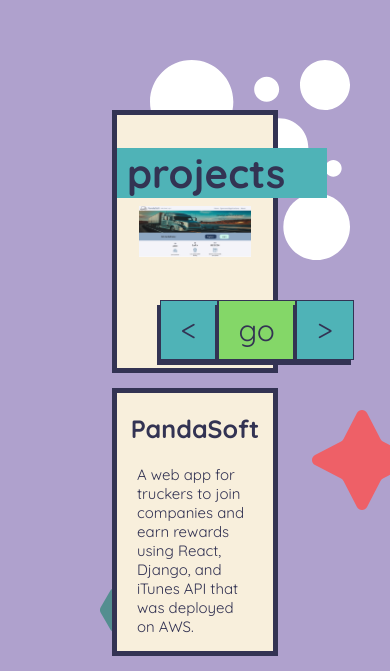
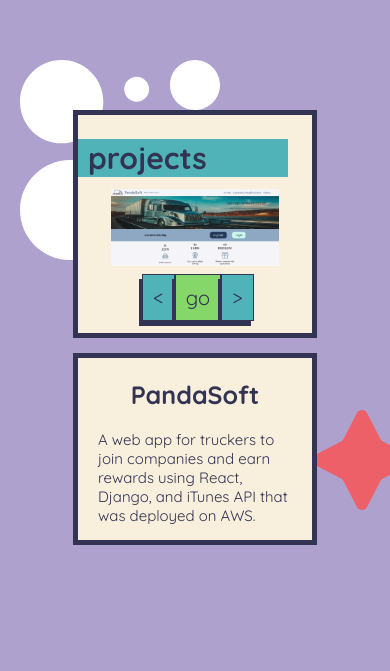
Before and after one commit to aileen-shi/react-portfolio, a React (Create React App) app: page / in a window 390 px wide. Shown: the part 2188-2859 px from the top of the page. After the commit the page ends 2748 px from the top, so only its background shows below. Built offline with nearby package versions, Linux system fonts and the light colour scheme.

Commit message:
Update project section for mobile size

```diff
--- a/src/components/Projects/index.scss
+++ b/src/components/Projects/index.scss
@@ -109,3 +109,45 @@
         }
     }
 }
+
+@media screen and (max-width: 1000px) {
+    .project-container {
+
+        .varied-dots {
+            left: 2rem;
+        }
+
+        .card {
+            width: 60vw;
+
+            .banner {
+
+                h1 {
+                    font-size: 3rem;
+                }
+            }
+
+            .slideshow-container {
+
+                .button-container {
+                    .button {
+                        font-size: 2rem;
+                        padding: 1rem 1rem;
+                    }
+                }
+            }
+        }
+    }
+}
+
+@media screen and (max-width: 500px)  {
+    .project-container {
+        .card {
+            .slideshow-container {
+                .button-container {
+                    margin-top: 0.5rem;
+                }
+            }
+        }
+    }
+}
```
